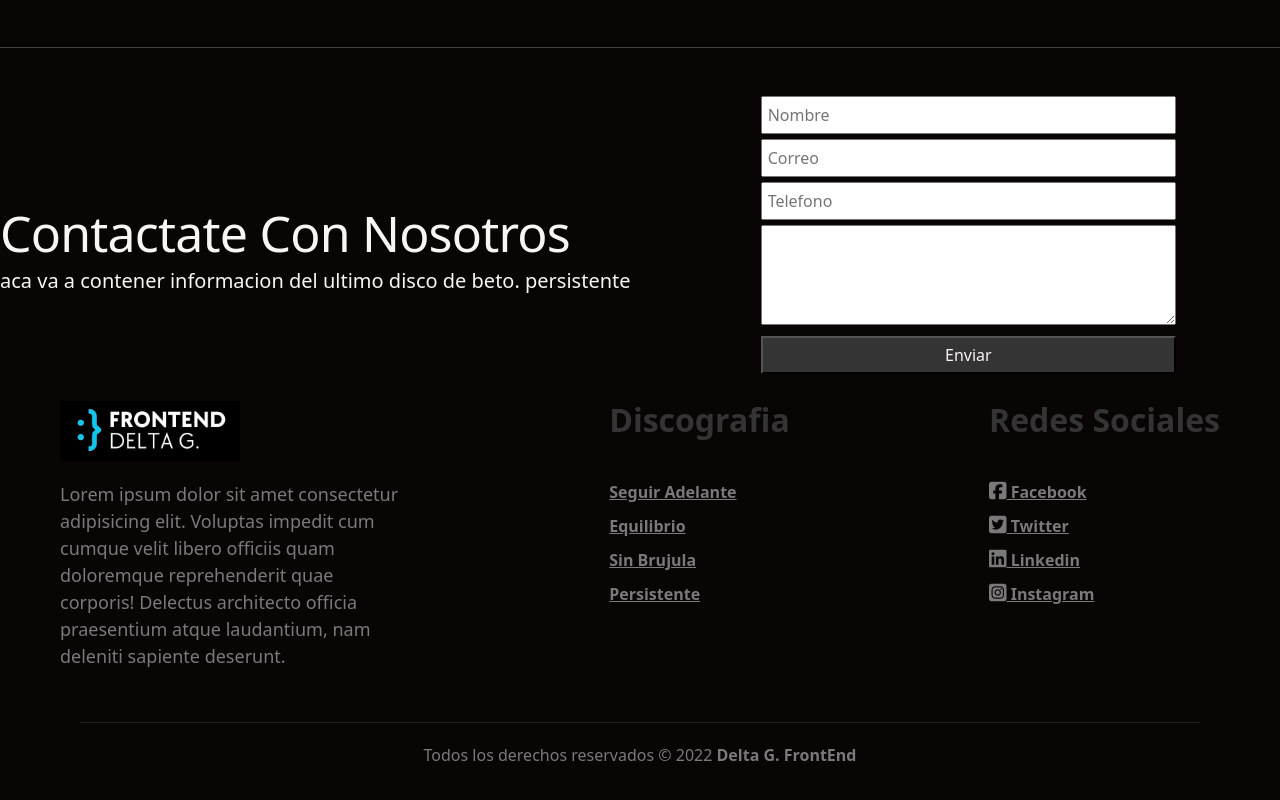
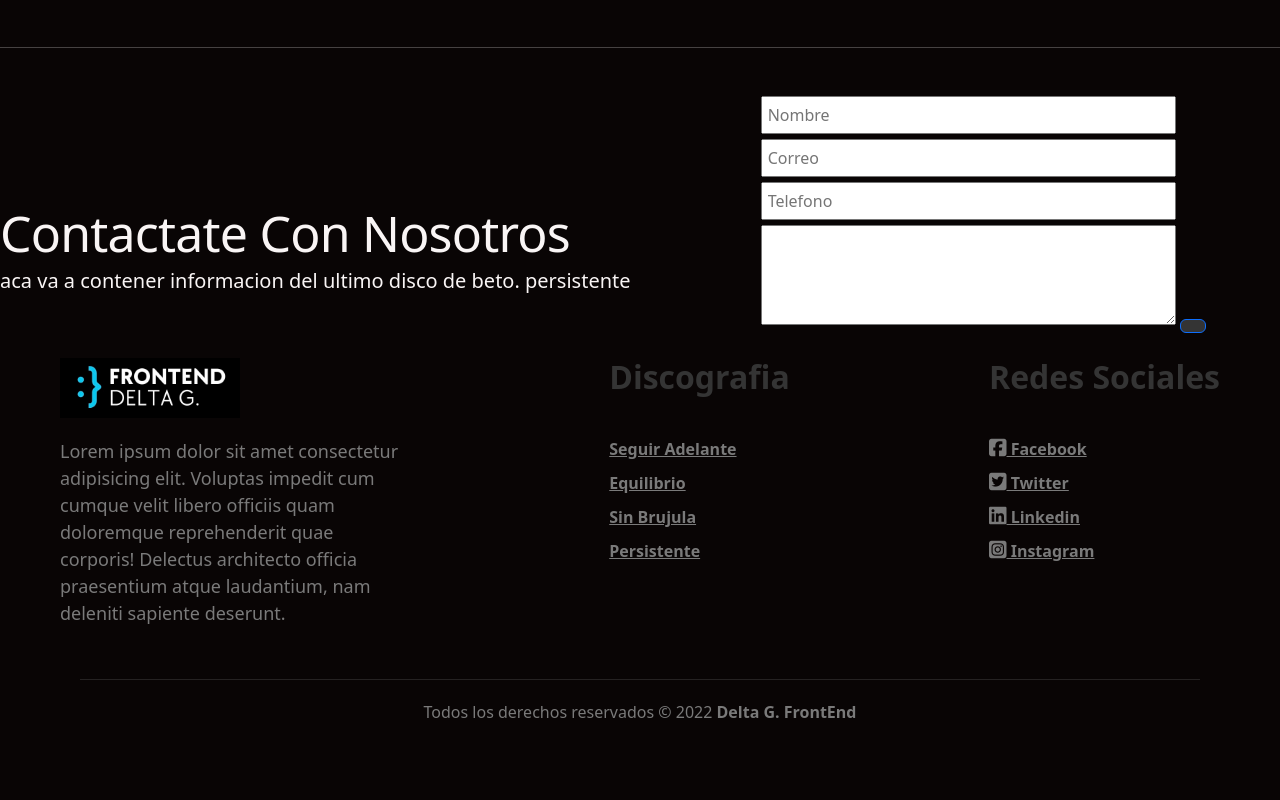
Before and after one commit to guillend27/Bpaoloni, a plain HTML site: page index.html in a window 1280 px wide. Shown: the part 2820-3620 px from the top of the page. After the commit the page ends 3577 px from the top, so only its background shows below. Drawn offline with Linux system fonts and the light colour scheme.

Commit message:
Update index.html

```diff
--- a/index.html
+++ b/index.html
@@ -273,7 +273,7 @@
         <input type="email" name="Correo" placeholder="Correo" id="inputcontacto">
         <input type="number" name="Telefono" placeholder="Telefono" id="inputcontacto">
         <textarea name="Mensaje" placeholder="escriba aqui su mensaje " id="textareacontacto"> </textarea>
-        <input type="button" value="Enviar" id="boton1">
+        <button type="submit" class="btn btn-primary" id="boton1"></button>
       </form>
     </div>
 
```
